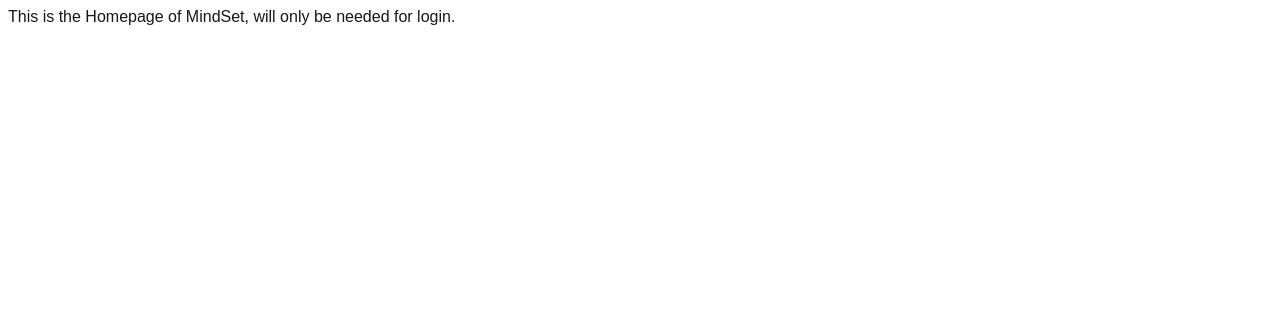
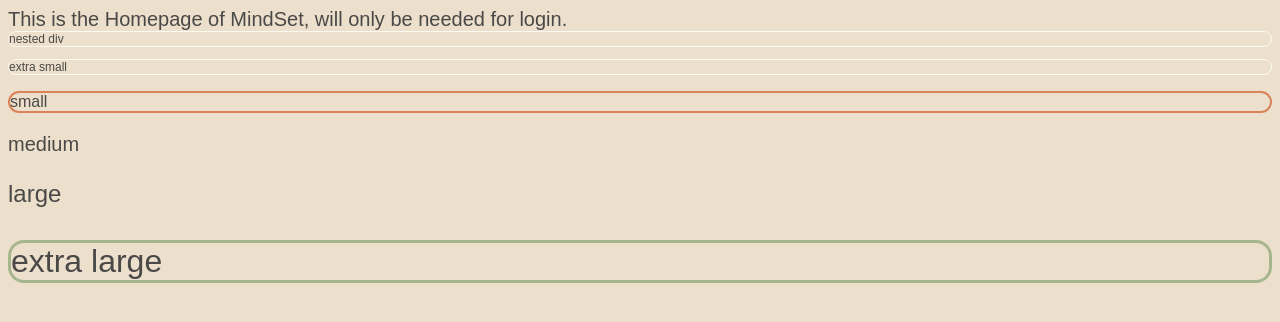
Before and after one commit to KiraTeresa/habit-tracker, a Next.js app: page / in a window 1280 px wide. Shown: the top 322 px of the page. Built offline with nearby package versions, Linux system fonts and the light colour scheme.

Commit message:
basic global styles with examples (closes #1)

```diff
--- a/package.json
+++ b/package.json
@@ -11,7 +11,8 @@
   "dependencies": {
     "next": "14.2.13",
     "react": "^18",
-    "react-dom": "^18"
+    "react-dom": "^18",
+    "sass": "^1.79.4"
   },
   "devDependencies": {
     "@types/node": "^20",
--- a/src/app/globals.css
+++ b/src/app/globals.css
@@ -1,17 +1,45 @@
 :root {
-	--background: #ffffff;
-	--foreground: #171717;
+    /* COLORS */
+    --text-color: #4A4947;
+    --background-color: #ECDFCC;
+    --foreground-color: #FCFAEE;
+    --success-color: #A5B68D;
+    --error-color: #DA8359;
+
+    /* FONT SIZES */
+    --font-size-s: 0.75rem;
+    --font-size-regular: 1rem;
+    --font-size-m: 1.25rem;
+    --font-size-l: 1.5rem;
+    --font-size-xl: 2rem;
+
+    /* BORDER */
+    --border-radius: 1rem;
+    --border-thin: 1px;
+    --border-regular: 2px;
+    --border-thick: 3px;
+
+    /* MEDIA BREAKPOINTS (min values) */
+    --breakpoint-s: 600x;
+    --breakpoint-m: 768px;
+    --breakpoint-l: 992px;
+    --breakpoint-xl: 1200px;
 }
 
 @media (prefers-color-scheme: dark) {
-	:root {
-		--background: #0a0a0a;
-		--foreground: #ededed;
-	}
+    :root {
+        /* COLORS */
+        --text-color: #FCFAEE;
+        --background-color: #0B192C;
+        --foreground-color: #BFCFE7;
+        --success-color: #1E3E62;
+        --error-color: #FF6500;
+    }
 }
 
 body {
-	color: var(--foreground);
-	background: var(--background);
-	font-family: Arial, Helvetica, sans-serif;
+    color: var(--text-color);
+    background: var(--background-color);
+    font-family: Arial, Helvetica, sans-serif;
+    font-size: var(--font-size-m);
 }
--- /dev/null
+++ b/src/app/homepage.module.scss
@@ -0,0 +1,25 @@
+.small {
+  font-size: var(--font-size-s);
+  border: var(--border-thin) solid var(--foreground-color);
+  border-radius: var(--border-radius);
+}
+
+.regular {
+  font-size: var(--font-size-regular);
+  border: var(--border-regular) solid var(--error-color);
+  border-radius: var(--border-radius);
+}
+
+.medium {
+  font-size: var(--font-size-m);
+}
+
+.large {
+  font-size: var(--font-size-l);
+}
+
+.extraLarge {
+  font-size: var(--font-size-xl);
+  border: var(--border-thick) solid var(--success-color);
+  border-radius: var(--border-radius);
+}
--- a/src/app/layout.tsx
+++ b/src/app/layout.tsx
@@ -1,21 +1,21 @@
-import type { Metadata } from "next";
-import localFont from "next/font/local";
-import "./globals.css";
+import type { Metadata } from 'next';
+import localFont from 'next/font/local';
+import './globals.css';
 
 const geistSans = localFont({
-  src: "./fonts/GeistVF.woff",
-  variable: "--font-geist-sans",
-  weight: "100 900",
+  src: './fonts/GeistVF.woff',
+  variable: '--font-geist-sans',
+  weight: '100 900',
 });
 const geistMono = localFont({
-  src: "./fonts/GeistMonoVF.woff",
-  variable: "--font-geist-mono",
-  weight: "100 900",
+  src: './fonts/GeistMonoVF.woff',
+  variable: '--font-geist-mono',
+  weight: '100 900',
 });
 
 export const metadata: Metadata = {
-  title: "Create Next App",
-  description: "Generated by create next app",
+  title: 'MindSet',
+  description: 'Track it. Own it. Crush it!',
 };
 
 export default function RootLayout({
@@ -24,7 +24,7 @@
   children: React.ReactNode;
 }>) {
   return (
-    <html lang="en">
+    <html lang='en'>
       <body
         className={`${geistSans.variable} ${geistMono.variable} antialiased`}
       >
--- a/src/app/page.tsx
+++ b/src/app/page.tsx
@@ -1,5 +1,17 @@
+import classes from './homepage.module.scss';
+
 export default function HomePage() {
   return (
-    <div>This is the Homepage of MindSet, will only be needed for login.</div>
+    <>
+      <div>
+        This is the Homepage of MindSet, will only be needed for login.
+        <div className={classes.small}>nested div</div>
+      </div>
+      <p className={classes.small}>extra small</p>
+      <p className={classes.regular}>small</p>
+      <p className={classes.medium}>medium</p>
+      <p className={classes.large}>large</p>
+      <p className={classes.extraLarge}>extra large</p>
+    </>
   );
 }
```
Also changed, not shown: 1 other file (tests, documents, lock files or other folders).
